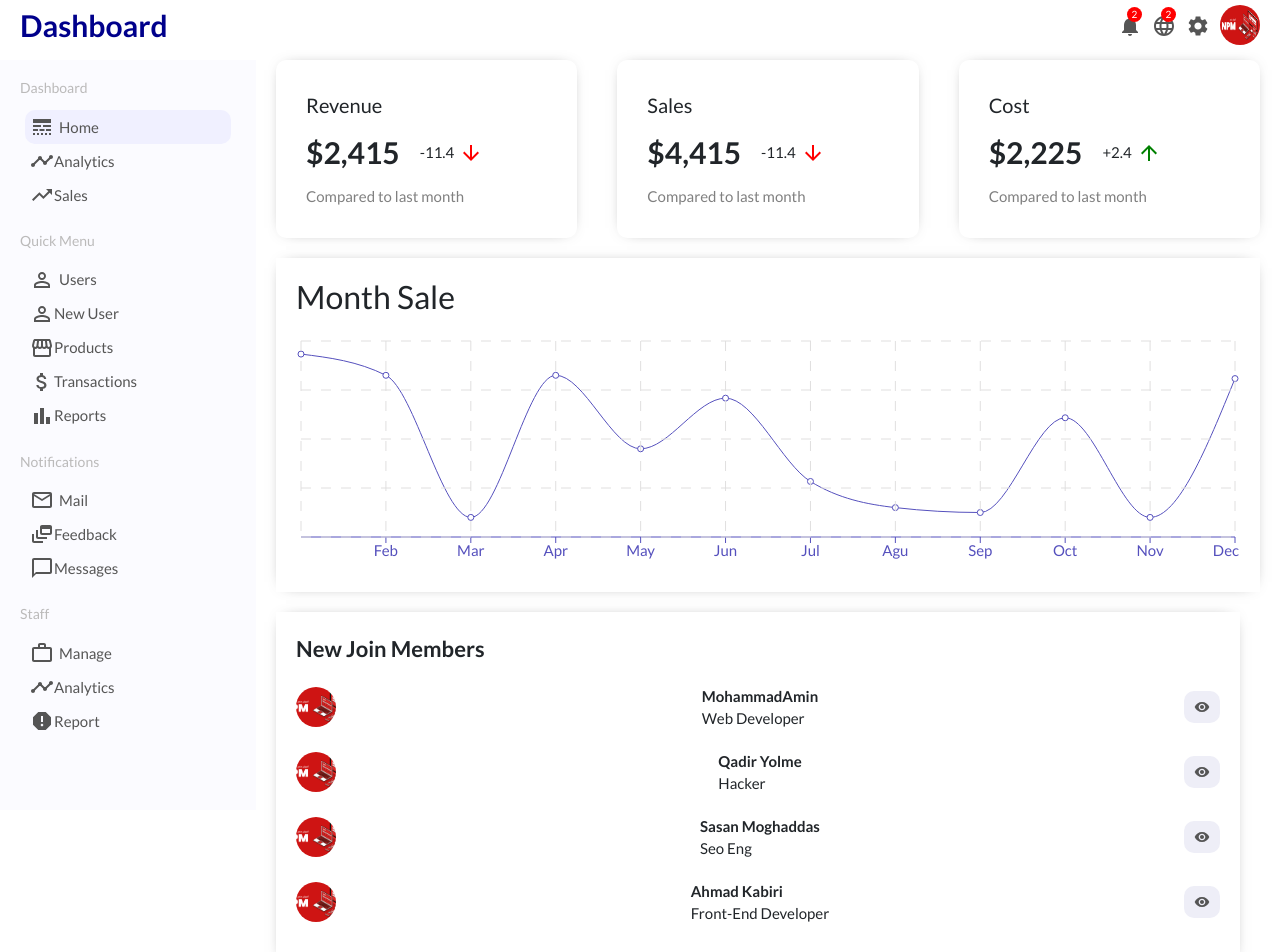
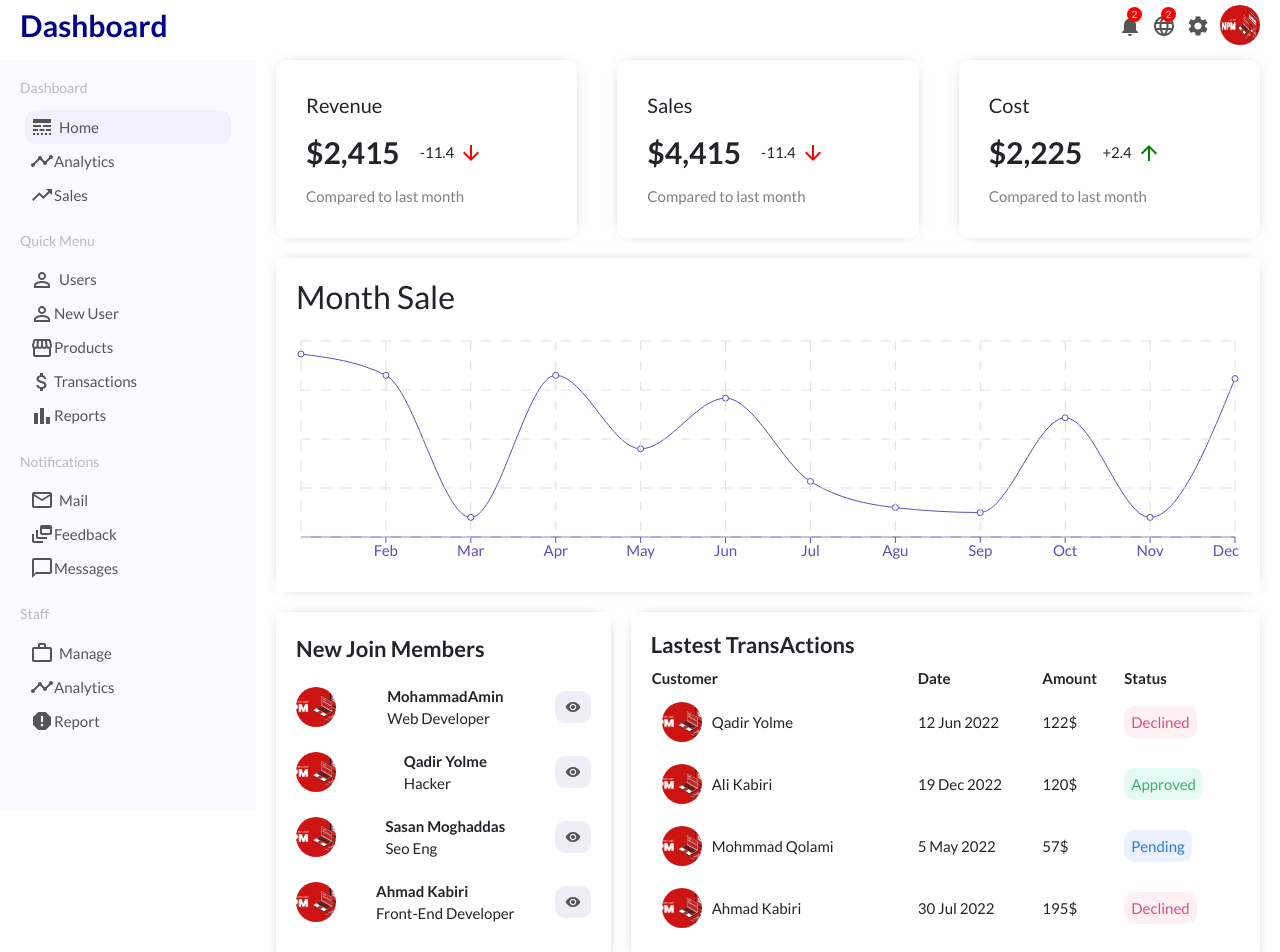
Before and after one commit to ahmadkabiri/first-app, a React (Create React App) app: page / in a window 1280 px wide. Shown: the top 952 px of the page. Built offline with nearby package versions, Linux system fonts and the light colour scheme.

Commit message:
widget Lg from home

```diff
--- /dev/null
+++ b/src/components/widgetLg/WidgetLg.css
@@ -0,0 +1,63 @@
+.widgetLg{
+    flex: 2;
+    padding:20px ;
+    box-shadow: 0 0 15px -10px rgba(0,0,0,0.75);
+}
+
+.widgetLgTitle{
+    font-size: 22px;
+    font-weight: 600;
+
+}
+
+.widgetLgTable {
+    width: 100%;
+    border-spacing: 20px;
+
+}
+
+/* .widgetLgTh{
+    text-align: center;
+
+} */
+
+.widgetLgUser {
+    display: flex;
+    align-items: center;
+}
+
+.widgetLgImg {
+    width: 40px;
+    height: 40px;
+    border-radius: 100%;
+    object-fit: cover;
+    margin: 10px ;
+
+}
+
+.widgetLgDate,
+.widgetLgAmount{
+    font-weight: 300;
+
+}
+
+.widgetLgButton{
+    padding: 5px 7px;
+    border: none;
+    border-radius: 10px;
+}
+
+.widgetLgButton.Approved{
+    color: #3bb077;
+    background-color: #e5faf2;
+}
+
+.widgetLgButton.Declined{
+    color: #d95087;
+    background-color: #fff0f1;
+}
+
+.widgetLgButton.Pending{
+    color: #2a7ade;
+    background-color: #ebf1fe;
+}
--- /dev/null
+++ b/src/components/widgetLg/WidgetLg.js
@@ -0,0 +1,38 @@
+import React from "react";
+import './WidgetLg.css'
+import { transActions } from "../../datas";
+export default function WidgetLg() {
+
+    const Button = ({type}) => {
+        return <button className={'widgetLgButton ' + type}>{type}</button>
+    }
+
+  return (
+    <div className="widgetLg">
+      <h3 className="widgetLgTitle">Lastest TransActions</h3>
+      <table className="widgetLgTable">
+        <tr className="widgetLgTr">
+          <th className="widgetLgTh">Customer</th>
+          <th className="widgetLgTh">Date</th>
+          <th className="widgetLgTh">Amount</th>
+          <th className="widgetLgTh">Status</th>
+        </tr>
+
+        {transActions.map(transAction=>(
+        <tr key={transAction.id} className="widgetLgTr">
+          <td className="widgetLgUser">
+            <img src={transAction.img} alt="" className="widgetLgImg"/>
+            <span className="widgetLgName">{transAction.customer}</span>
+          </td>
+          <td className="widgetLgDate">{transAction.date}</td>
+          <td className="widgetLgAmount">{transAction.amount}$</td>
+          <td className="widgetLgStatus">
+            <Button type={transAction.status}></Button>
+          </td>
+        </tr>
+        ))}
+
+      </table>
+    </div>
+  );
+}
--- a/src/datas.js
+++ b/src/datas.js
@@ -40,4 +40,39 @@ const newMembers = [
   },
 ];
 
-export { xAxisData, newMembers };
+const transActions = [
+  {
+    id: 1,
+    customer: "Qadir Yolme",
+    date: "12 Jun 2022",
+    amount: 122,
+    status: "Declined",
+    img: "images/npm.png",
+  },
+  {
+    id: 2,
+    customer: "Ali Kabiri",
+    date: "19 Dec 2022",
+    amount: 120,
+    status: "Approved",
+    img: "images/npm.png",
+  },
+  {
+    id: 3,
+    customer: "Mohmmad Qolami",
+    date: "5 May 2022",
+    amount: 57,
+    status: "Pending",
+    img: "images/npm.png",
+  },
+  {
+    id: 4,
+    customer: "Ahmad Kabiri",
+    date: "30 Jul 2022",
+    amount: 195,
+    status: "Declined",
+    img: "images/npm.png",
+  },
+];
+
+export { xAxisData, newMembers , transActions };
--- a/src/pages/home/Home.js
+++ b/src/pages/home/Home.js
@@ -4,6 +4,7 @@ import './Home.css'
 import Chart from "../../components/chart/Chart";
 import { xAxisData } from "../../datas";
 import WidgetSm from "../../components/widgetSm/WidgetSm";
+import WidgetLg from "../../components/widgetLg/WidgetLg.js";
 export default function Home() {
   return (
     <div className="home">
@@ -11,6 +12,7 @@ export default function Home() {
       <Chart grid title="Month Sale" data={xAxisData} dataKey="Sale"></Chart>
       <div className="homeWidgets">
         <WidgetSm></WidgetSm>
+        <WidgetLg></WidgetLg>
       </div>
     </div>
   )
```
